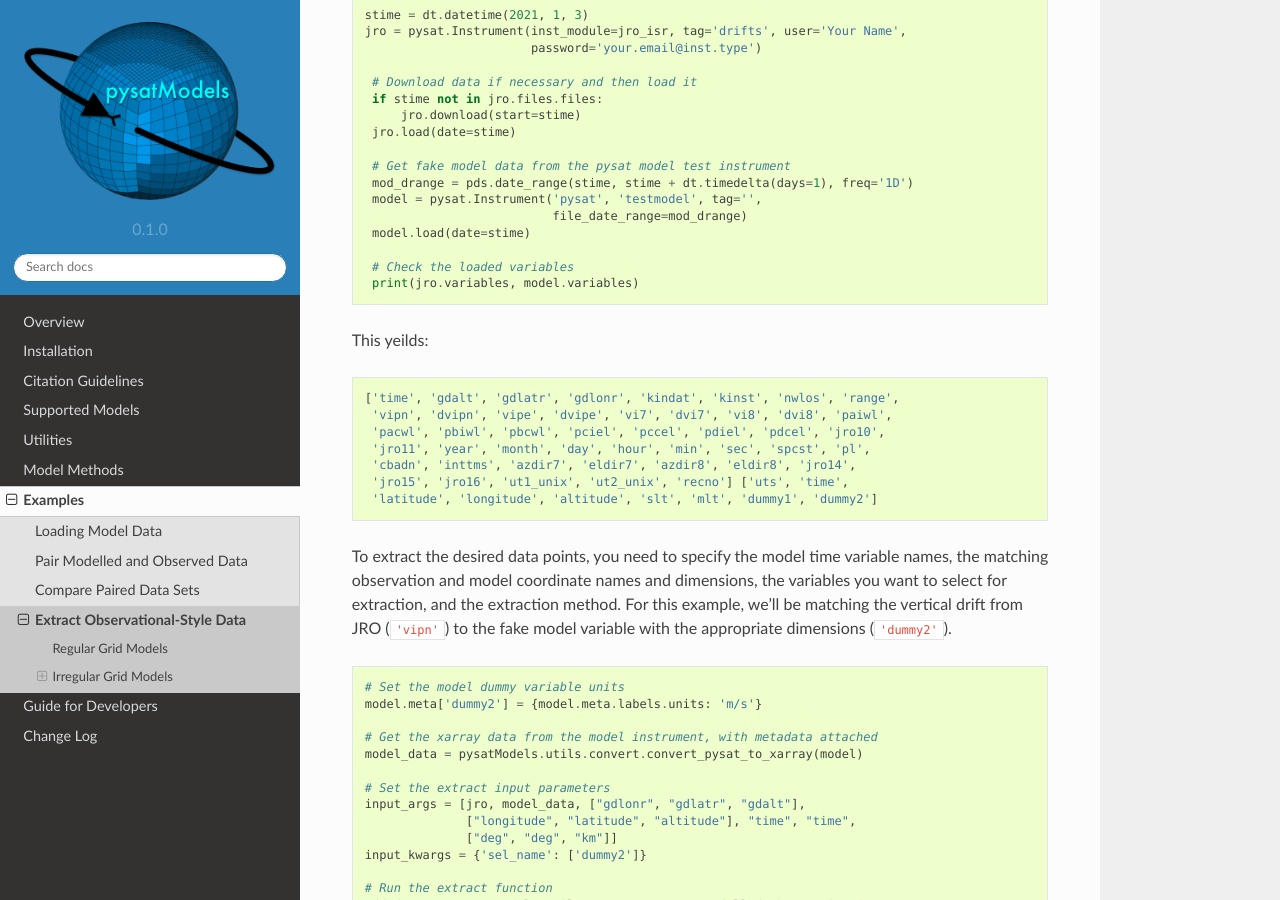
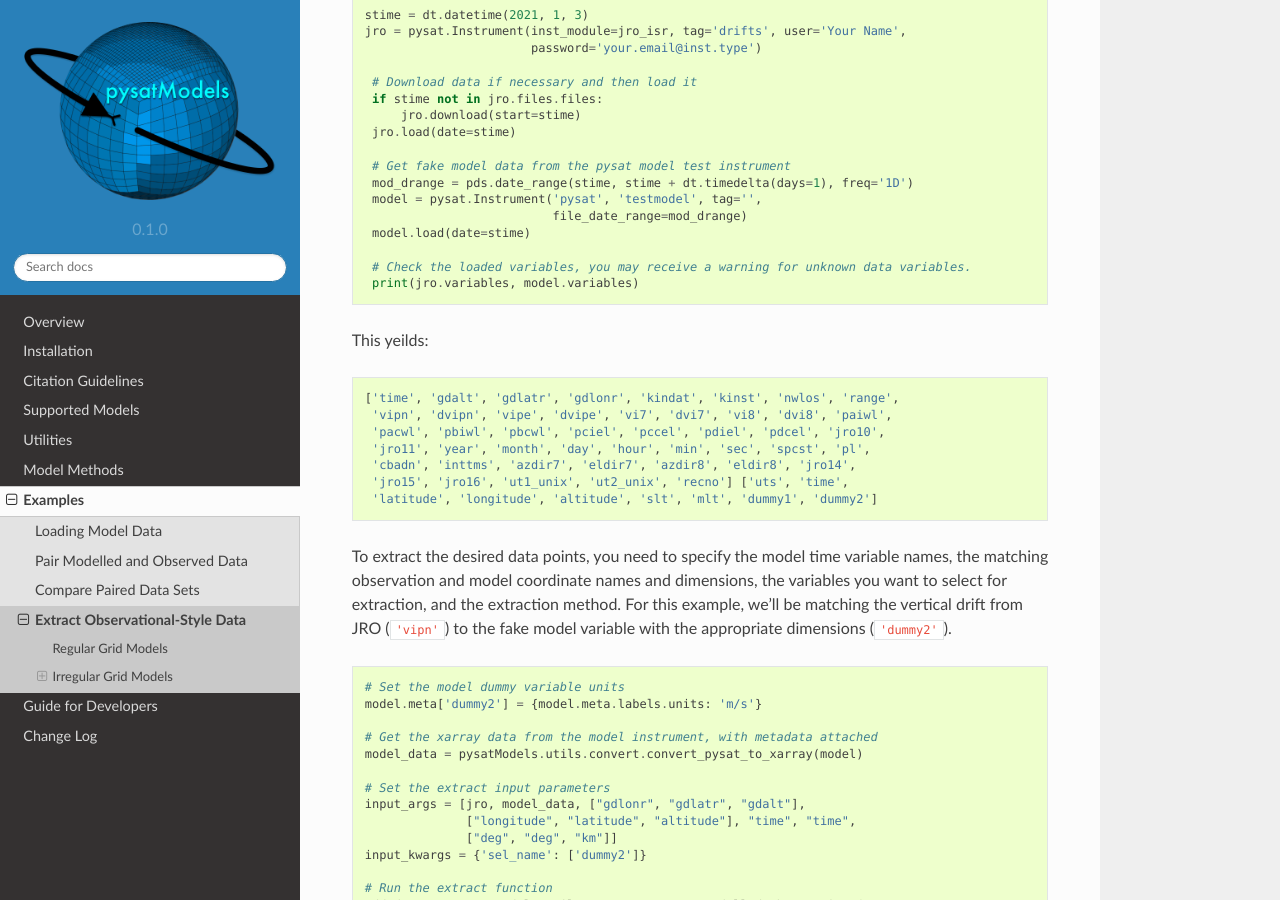
Before and after one commit to pysat/pysatModels, a Sphinx documentation site: the page built from docs/examples/ex_extract.rst, in a window 1280 px wide and 900 px high, scrolled down 614 px. Built offline with Sphinx 7.4.7 and the Read the Docs theme 2.0.0, drawn with Linux system fonts in a browser that asks for light colours.

Commit message:
DOC: updated example comment
Added a warning that pysatMadrigal may raise a warning here and not to worry.

```diff
--- a/docs/examples/ex_extract.rst
+++ b/docs/examples/ex_extract.rst
@@ -46,7 +46,7 @@ let's use `Jicamarca ISR drift data <https://pysatmadrigal.readthedocs.io/en/lat
                              file_date_range=mod_drange)
     model.load(date=stime)
 
-    # Check the loaded variables
+    # Check the loaded variables, you may receive a warning for unknown data variables.
     print(jro.variables, model.variables)
 
 This yeilds:
```
